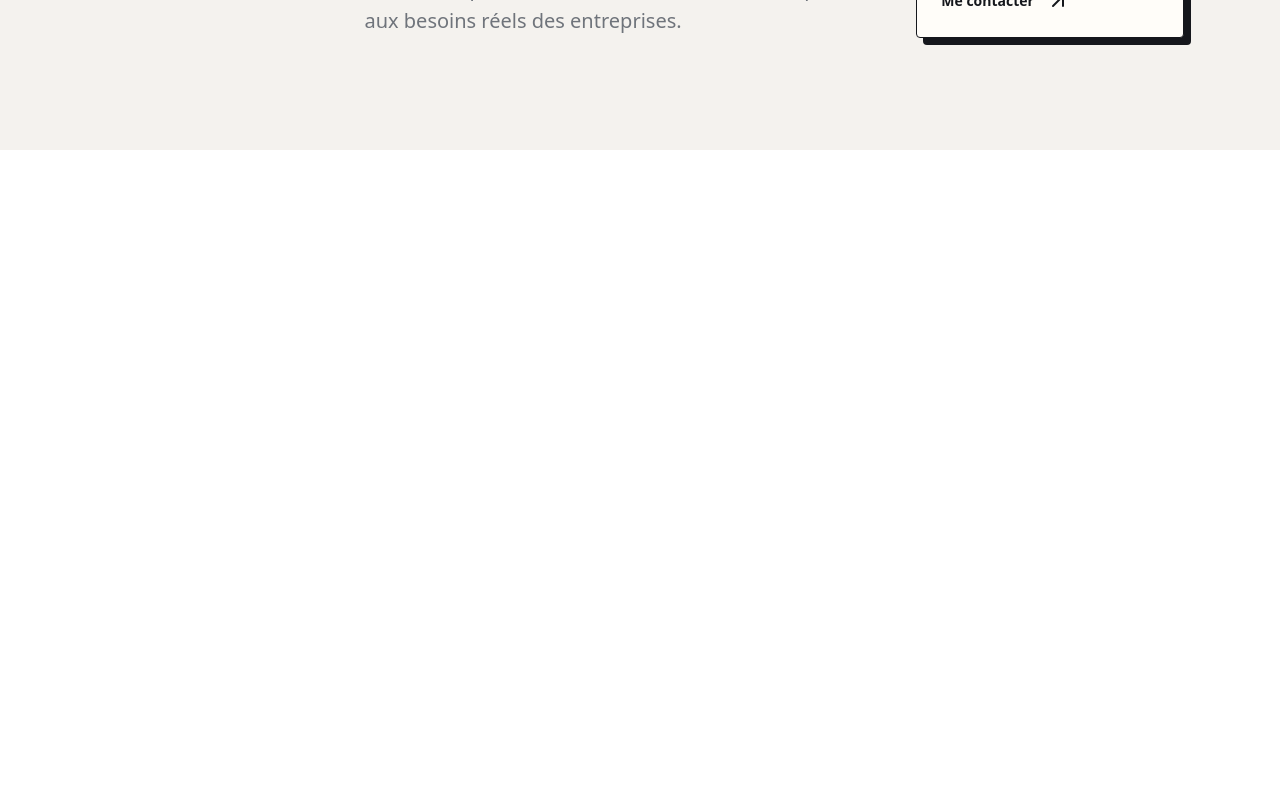
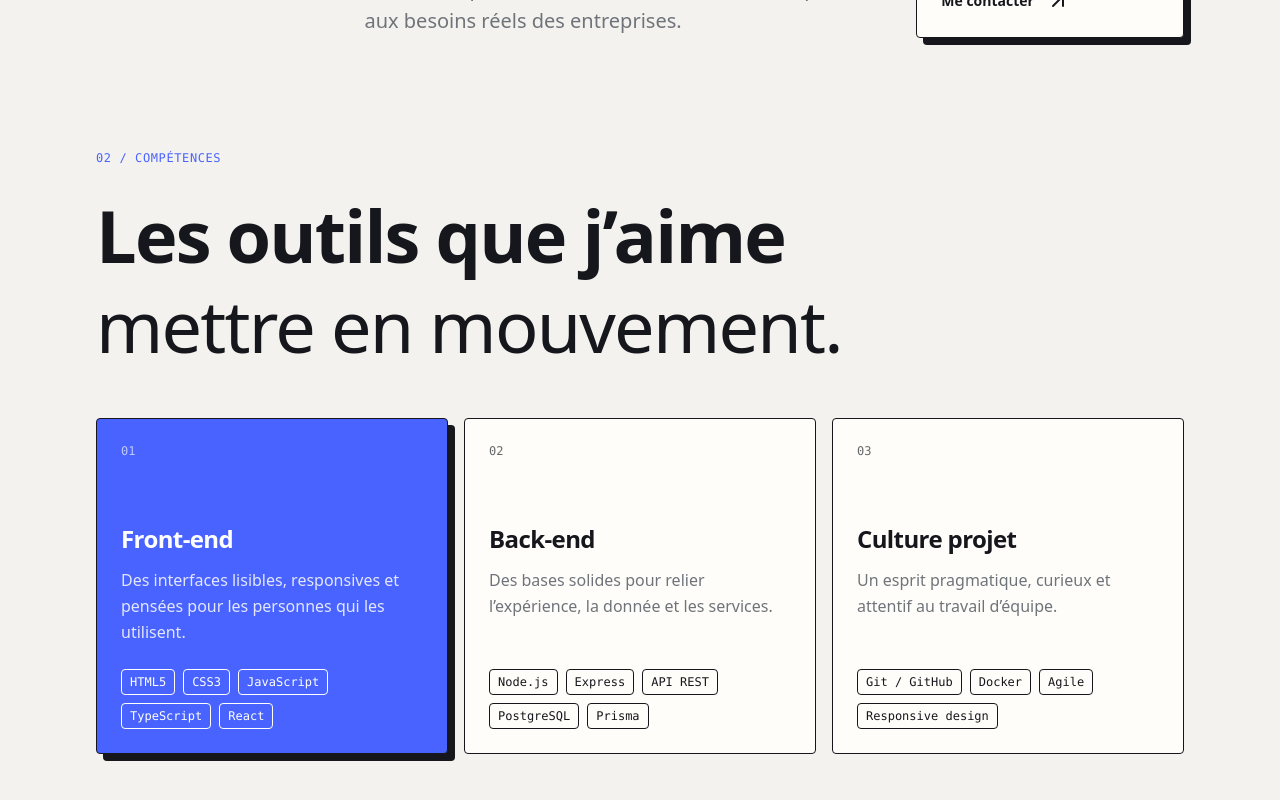
Before and after one commit to robinjosselin5-web/portfolio, a React (Vite) app: page / in a window 1280 px wide. Shown: the part 1374-2174 px from the top of the page. Before the commit the page ends 1524 px from the top, so only its background shows below. Built offline with nearby package versions, Linux system fonts and the light colour scheme.

Commit message:
Add skills section

```diff
--- a/src/App.tsx
+++ b/src/App.tsx
@@ -2,6 +2,7 @@ import './App.css'
 import Hero from './components/Hero'
 import Navbar from './components/Navbar'
 import Profile from './components/Profile'
+import Skills from './components/Skills'
 
 function App() {
   return (
@@ -10,6 +11,7 @@ function App() {
       <main>
         <Hero />
         <Profile />
+        <Skills />
       </main>
     </>
   )
--- /dev/null
+++ b/src/components/Skills.tsx
@@ -0,0 +1,68 @@
+const skillCards = [
+  {
+    index: '01',
+    title: 'Front-end',
+    description: 'Des interfaces lisibles, responsives et pensées pour les personnes qui les utilisent.',
+    tags: ['HTML5', 'CSS3', 'JavaScript', 'TypeScript', 'React'],
+    featured: true,
+  },
+  {
+    index: '02',
+    title: 'Back-end',
+    description: 'Des bases solides pour relier l’expérience, la donnée et les services.',
+    tags: ['Node.js', 'Express', 'API REST', 'PostgreSQL', 'Prisma'],
+    featured: false,
+  },
+  {
+    index: '03',
+    title: 'Culture projet',
+    description: 'Un esprit pragmatique, curieux et attentif au travail d’équipe.',
+    tags: ['Git / GitHub', 'Docker', 'Agile', 'Responsive design'],
+    featured: false,
+  },
+]
+
+function Skills() {
+  return (
+    <section id="competences" className="mx-auto w-full max-w-6xl px-4 pb-20 sm:px-8 lg:pb-36">
+      <div className="mb-12">
+        <p className="mb-6 font-mono text-xs uppercase tracking-wider text-[var(--color-primary)]">
+          02 / Compétences
+        </p>
+        <h2 className="text-5xl font-bold leading-tight tracking-tight text-[var(--color-text)] sm:text-6xl lg:text-7xl">
+          Les outils que j’aime
+          <br />
+          <em className="font-medium not-italic">mettre en mouvement.</em>
+        </h2>
+      </div>
+
+      <div className="grid gap-4 md:grid-cols-3">
+        {skillCards.map((skill) => (
+          <article
+            className={`flex min-h-72 flex-col rounded border border-[var(--color-text)] p-6 transition-transform duration-200 hover:-translate-y-1 ${
+              skill.featured
+                ? 'bg-[var(--color-primary)] text-[var(--color-primary-foreground)] shadow-[7px_7px_0_var(--color-shadow)]'
+                : 'bg-[var(--color-surface)] text-[var(--color-text)]'
+            }`}
+            key={skill.index}
+          >
+            <span className="font-mono text-xs opacity-65">{skill.index}</span>
+            <h3 className="mb-3 mt-16 text-2xl font-bold tracking-tight">{skill.title}</h3>
+            <p className={`max-w-sm text-base leading-relaxed ${skill.featured ? 'text-[#e3e6ff]' : 'text-[var(--color-text-muted)]'}`}>
+              {skill.description}
+            </p>
+            <div className="mt-auto flex flex-wrap gap-2 pt-6">
+              {skill.tags.map((tag) => (
+                <span className="rounded border border-current px-2 py-1 font-mono text-xs" key={tag}>
+                  {tag}
+                </span>
+              ))}
+            </div>
+          </article>
+        ))}
+      </div>
+    </section>
+  )
+}
+
+export default Skills
```
